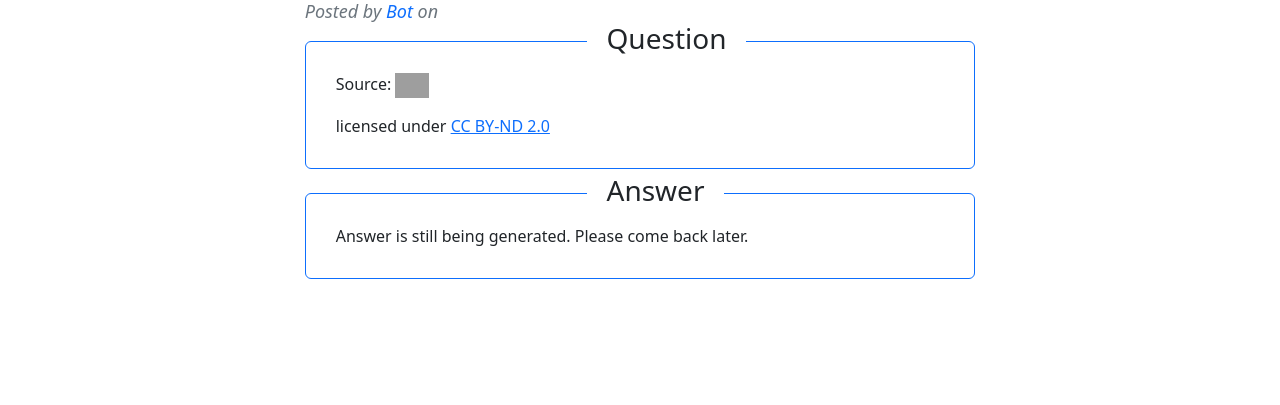
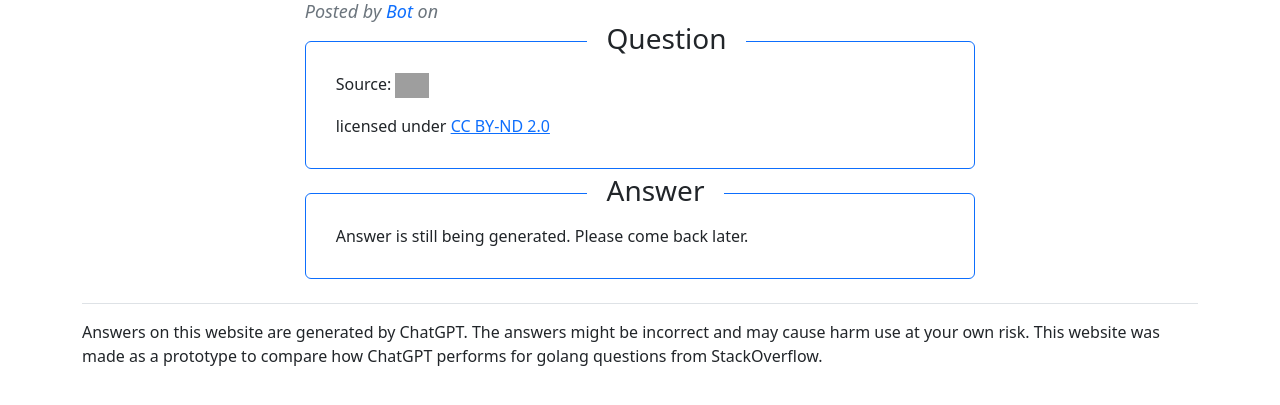
Before and after one commit to samos123/chatgpt-blog, a Flask app: template templates/entry.html in a window 1280 px wide. Shown: the part 88-493 px from the top of the page. Run offline with Flask 2, Linux system fonts and the light colour scheme; the template is opened without the code that fills it, so the values that code supplies are empty; grey boxes are pictures that could not be loaded.

Commit message:
Add footer

```diff
--- a/templates/base.html
+++ b/templates/base.html
@@ -29,6 +29,13 @@
     </div>
 </nav>
 {% block content %}{% endblock %}
+<div class="container">
+    <footer class="d-flex flex-wrap justify-content-between align-items-center py-3 my-4 border-top">
+        <p>Answers on this website are generated by ChatGPT. The answers might be incorrect and may
+            cause harm use at your own risk. This website was made as a prototype to compare how ChatGPT
+        performs for golang questions from StackOverflow.</p>
+    </footer>
+</div>
 
 <script src="https://cdn.jsdelivr.net/npm/bootstrap@5.2.3/dist/js/bootstrap.bundle.min.js" integrity="sha384-kenU1KFdBIe4zVF0s0G1M5b4hcpxyD9F7jL+jjXkk+Q2h455rYXK/7HAuoJl+0I4" crossorigin="anonymous"></script>
 </body>
```
